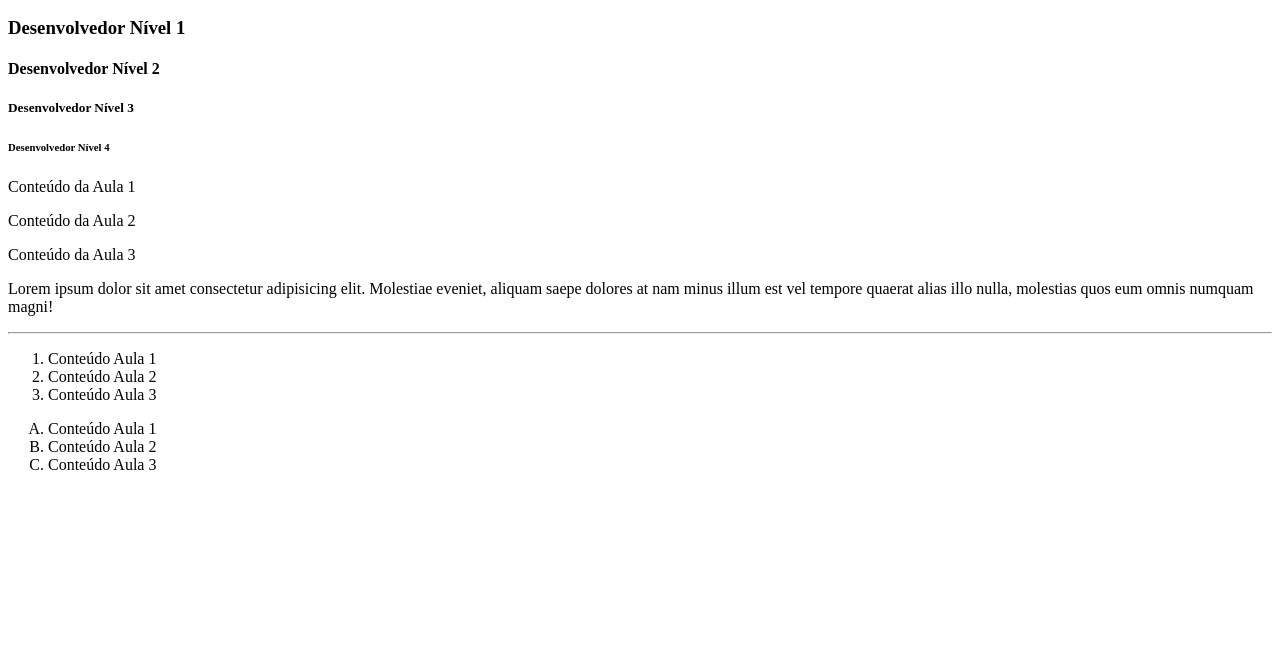
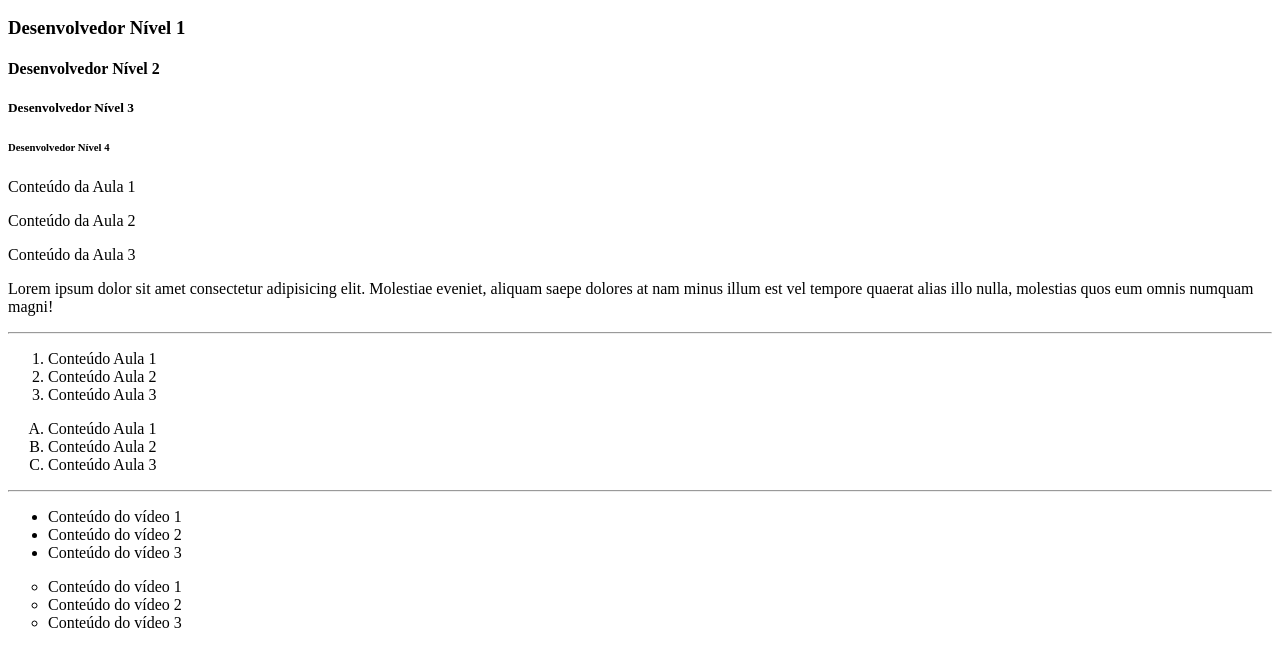
Before and after one commit to ArthurSW06/Exemplo-, a plain HTML site: page index.html in a window 1280 px wide. Shown: the part 110-776 px from the top of the page. Drawn offline with Linux system fonts and the light colour scheme.

Commit message:
adicionando listas não ordenadas

```diff
--- a/index.html
+++ b/index.html
@@ -46,6 +46,19 @@
     <li>Conteúdo Aula 2</li>
     <li>Conteúdo Aula 3</li>
     </ol>
+    <hr>
+    <!-- Listas Não Ordenadas -->
+    <ul>
+<li>Conteúdo do vídeo 1</li>
+<li>Conteúdo do vídeo 2</li>
+<li>Conteúdo do vídeo 3</li>
+    </ul>
+<!-- square -->
+    <ul type="circle">
+        <li>Conteúdo do vídeo 1</li>
+        <li>Conteúdo do vídeo 2</li>
+        <li>Conteúdo do vídeo 3</li>
+            </ul>
 <!-- FINAL DO CORPO DA PÁGINA -->
 </body>
 
```
